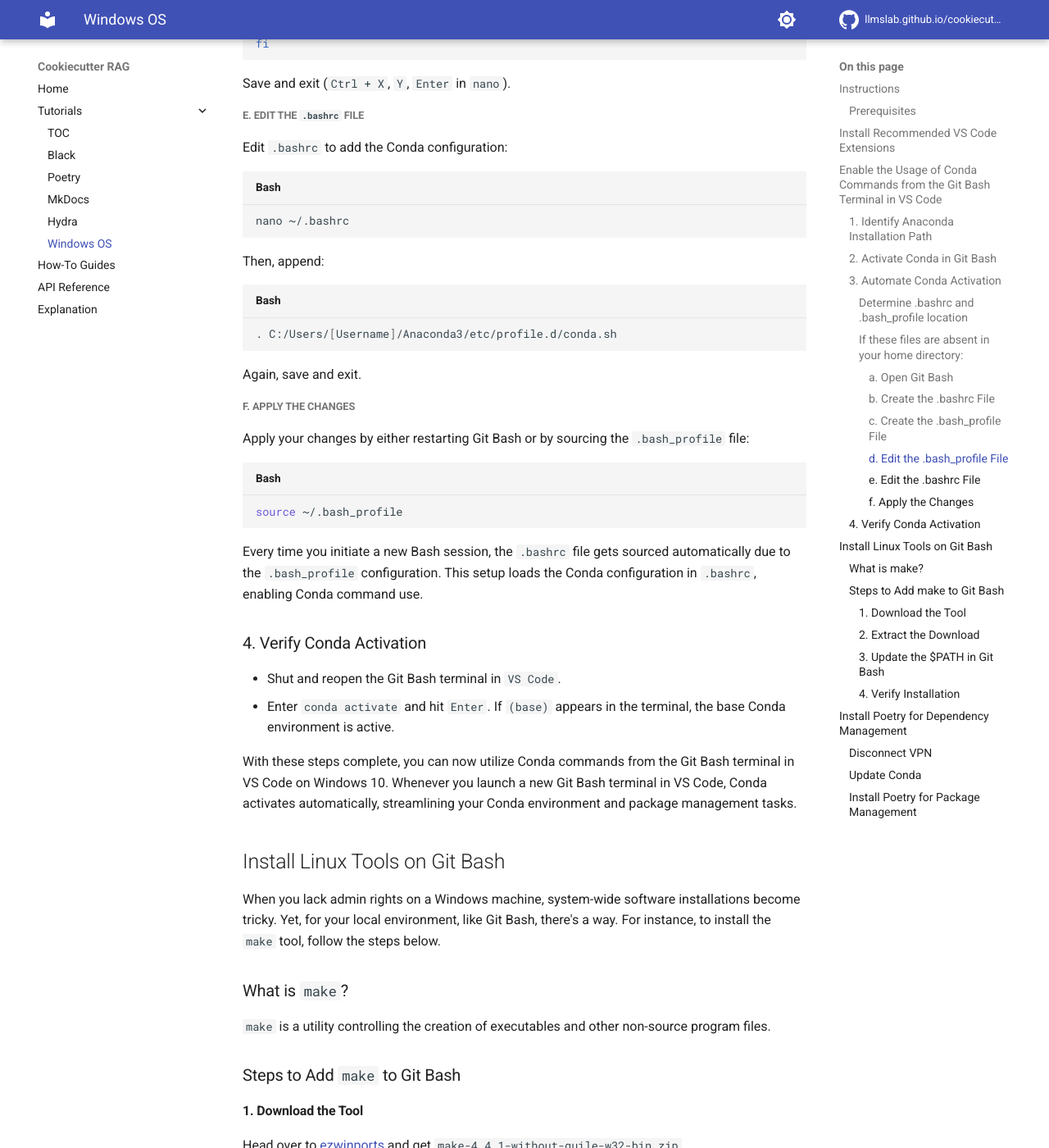
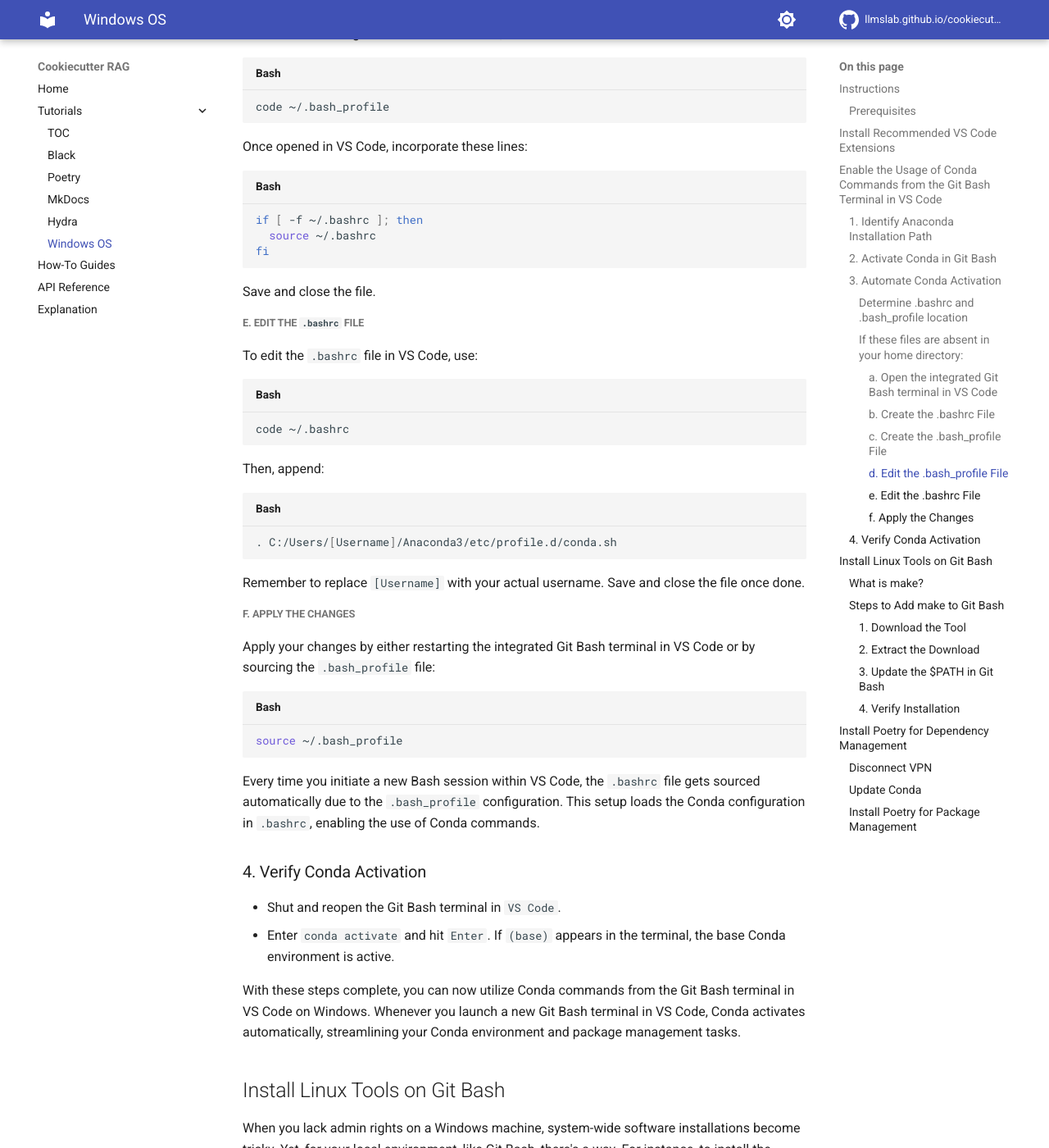
Before and after one commit to LLMsLab/cookiecutter-ai-flock, an MkDocs documentation site: the page built from docs/tutorials/windows-os-setup.md, in a window 1280 px wide and 1400 px high, scrolled down 3957 px. Shown: the whole window at 82% size. Built offline with MkDocs 1.6.1 and Material for MkDocs 9.7.7, drawn with Linux system fonts in a browser that asks for light colours; comment, search, counter and statistics services are not loaded; some of the changed text lies outside the part shown.

Commit message:
Update after fixing minor issues

````diff
--- a/docs/tutorials/windows-os-setup.md
+++ b/docs/tutorials/windows-os-setup.md
@@ -1,7 +1,7 @@
 # Setting Up a Python Environment on Windows OS
 
 Welcome to the setup guide for creating a Python environment on a
-Windows 10 OS machine without admin rights and behind a firewall. This
+Windows OS machine without admin rights and behind a firewall. This
 guide will walk you through all the prerequisites and steps required to
 set up a Python development environment, ensuring you can work
 seamlessly even with limited permissions on your Windows machine.
@@ -21,7 +21,7 @@
 !!! note
 
     Before you can get started with this project, you'll need to
-    have the following software installed on your Windows 10 machine.
+    have the following software installed on your Windows machine.
 
 ### Prerequisites
 
@@ -60,7 +60,7 @@
   installing Git Bash.
 
 Once you have installed these prerequisites, you'll be ready to set up
-and run this project on your Windows 10 machine, even without admin
+and run this project on your Windows machine, even without admin
 rights.
 
 ## Install Recommended VS Code Extensions
@@ -110,12 +110,12 @@
 
 ### 3. Automate Conda Activation
 
-To ensure Conda activates automatically every time you launch a Git Bash
-terminal in VS Code:
+To ensure Conda activates automatically every time you launch the
+integrated Git Bash terminal in VS Code:
 
 #### Determine `.bashrc` and `.bash_profile` location
 
-In the Git Bash terminal, run:
+In the integrated Git Bash terminal of VS Code, run:
 
 ```bash title="Bash"
 echo $HOME
@@ -128,9 +128,21 @@
 
 #### If these files are absent in your home directory:
 
-##### a. Open Git Bash
+!!! info
 
-Either from the Start menu or within Visual Studio Code.
+    In Windows OS, the home directory for a user is typically located at
+    `C:/Users/[Username]/`, where `[Username]` is the name of the user
+    account. When using tools that are Unix-based or Unix-like (e.g., Git
+    Bash), the concept of the "home" directory often maps to this path.
+
+    When you're in Git Bash, for instance, referencing `~` (the tilde
+    symbol) will typically point to this directory. So if you run a command
+    like `cd ~` in Git Bash, it would take you to `C:/Users/[Username]/`.
+
+##### a. Open the integrated Git Bash terminal in VS Code
+
+You can do this by selecting the Git Bash option from the terminal
+dropdown in VS Code or by setting it as the default terminal.
 
 ##### b. Create the `.bashrc` File
 
@@ -152,13 +164,13 @@
 
 ##### d. Edit the `.bash_profile` File
 
-Using a text editor like `nano`, run:
+To edit the file using VS Code's built-in editor, run:
 
 ```bash title="Bash"
-nano ~/.bash_profile
+code ~/.bash_profile
 ```
 
-Then, incorporate these lines:
+Once opened in VS Code, incorporate these lines:
 
 ```bash title="Bash"
 if [ -f ~/.bashrc ]; then
@@ -166,14 +178,14 @@
 fi
 ```
 
-Save and exit (`Ctrl + X`, `Y`, `Enter` in `nano`).
+Save and close the file.
 
 ##### e. Edit the `.bashrc` File
 
-Edit `.bashrc` to add the Conda configuration:
+To edit the `.bashrc` file in VS Code, use:
 
 ```bash title="Bash"
-nano ~/.bashrc
+code ~/.bashrc
 ```
 
 Then, append:
@@ -182,21 +194,22 @@
 . C:/Users/[Username]/Anaconda3/etc/profile.d/conda.sh
 ```
 
-Again, save and exit.
+Remember to replace `[Username]` with your actual username. Save and
+close the file once done.
 
 ##### f. Apply the Changes
 
-Apply your changes by either restarting Git Bash or by sourcing the
-`.bash_profile` file:
+Apply your changes by either restarting the integrated Git Bash terminal
+in VS Code or by sourcing the `.bash_profile` file:
 
 ```bash title="Bash"
 source ~/.bash_profile
 ```
 
-Every time you initiate a new Bash session, the `.bashrc` file gets
-sourced automatically due to the `.bash_profile` configuration. This
-setup loads the Conda configuration in `.bashrc`, enabling Conda command
-use.
+Every time you initiate a new Bash session within VS Code, the `.bashrc`
+file gets sourced automatically due to the `.bash_profile`
+configuration. This setup loads the Conda configuration in `.bashrc`,
+enabling the use of Conda commands.
 
 ### 4. Verify Conda Activation
 
@@ -205,7 +218,7 @@
   terminal, the base Conda environment is active.
 
 With these steps complete, you can now utilize Conda commands from the
-Git Bash terminal in VS Code on Windows 10. Whenever you launch a new
+Git Bash terminal in VS Code on Windows. Whenever you launch a new
 Git Bash terminal in VS Code, Conda activates automatically,
 streamlining your Conda environment and package management tasks.
 
@@ -272,7 +285,7 @@
 
 ## Install Poetry for Dependency Management
 
-Here are the steps to install Poetry in the NYL Windows 10 machine
+Here are the steps to install Poetry in the NYL Windows machine
 without admin access and firewall.
 
 ##### Disconnect VPN
````
Also changed, not shown: other parts of docs/tutorials/windows-os-setup.md (+0 -5 lines), docs/api-reference.md (+1 -1 lines).
